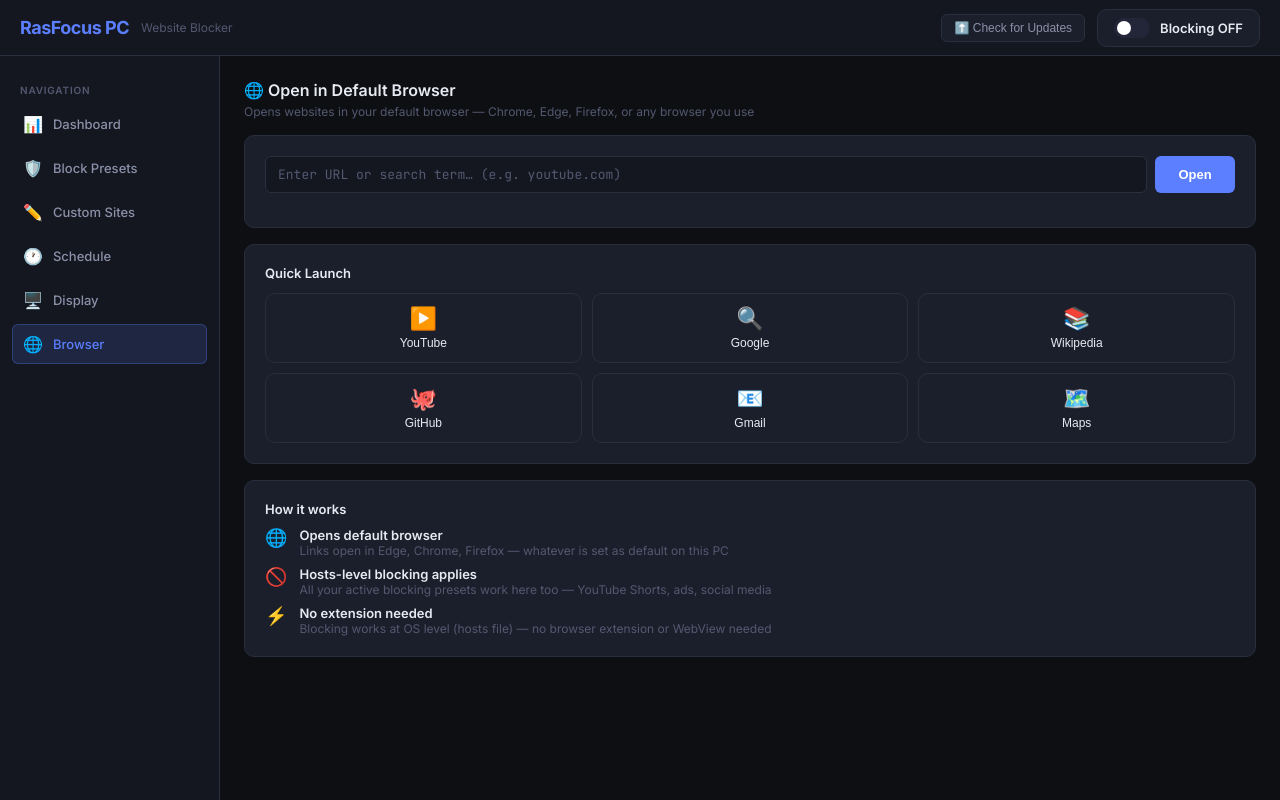
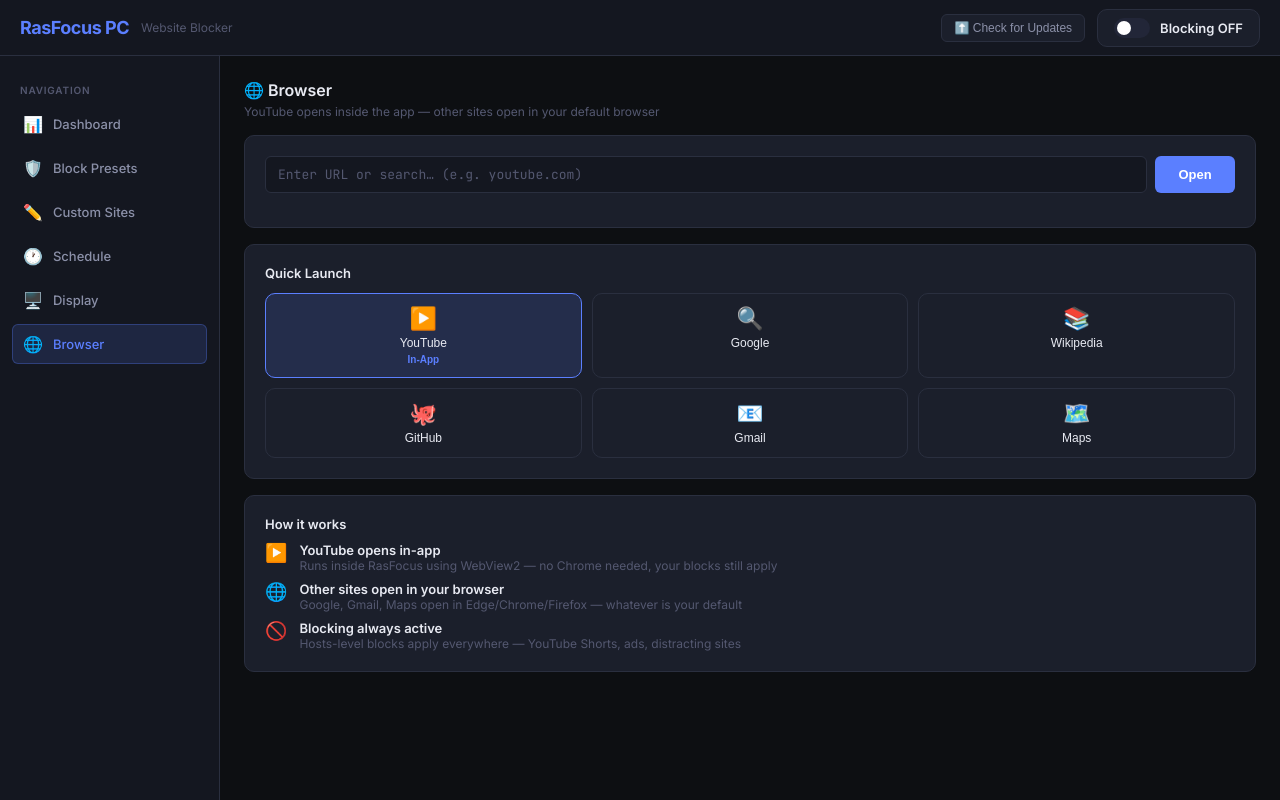
Before and after one commit to raseledutools/RasFocusPC, a React (Vite) app: page / in a window 1280 px wide. Both pictures are taken after a click on the element "🌐 Browser". Built offline with nearby package versions, Linux system fonts and the light colour scheme.

Commit message:
feat: YouTube quick link opens in-app, others open default browser

```diff
--- a/src/App.tsx
+++ b/src/App.tsx
@@ -521,10 +521,13 @@
   );
 }
 
+// Sites that open inside the app (in-app browser with Chrome UA)
+const IN_APP_SITES = ["youtube.com", "www.youtube.com"];
+
 function BrowserPage() {
   const [inputUrl, setInputUrl] = useState("");
   const [loading, setLoading] = useState(false);
-  const [lastOpened, setLastOpened] = useState<string | null>(null);
+  const [lastOpened, setLastOpened] = useState<{ url: string; inApp: boolean } | null>(null);
   const [error, setError] = useState<string | null>(null);
 
   const quickLinks = [
@@ -536,7 +539,6 @@
     { label: "Maps", url: "https://maps.google.com", icon: "🗺️" },
   ];
 
-  // Normalise a raw input into a full URL
   const normalise = (raw: string) => {
     let nav = raw.trim();
     if (!nav) return "";
@@ -549,26 +551,36 @@
     return nav;
   };
 
-  // Derive a readable title from a URL
   const titleFor = (url: string): string => {
     try {
-      const u = new URL(url);
-      // e.g. "youtube.com", "google.com"
-      return u.hostname.replace(/^www\./, "");
+      return new URL(url).hostname.replace(/^www\./, "");
     } catch {
       return url;
     }
   };
 
-  // Open URL in the system default browser (YouTube, Gmail etc. block embedded WebView)
-  const openInApp = async (rawUrl: string) => {
+  const isInAppUrl = (url: string): boolean => {
+    try {
+      const host = new URL(url).hostname.replace(/^www\./, "");
+      return IN_APP_SITES.some(s => s.replace(/^www\./, "") === host);
+    } catch {
+      return false;
+    }
+  };
+
+  const openUrl = async (rawUrl: string) => {
     const nav = normalise(rawUrl);
     if (!nav) return;
     setLoading(true);
     setError(null);
     try {
+      const inApp = isInAppUrl(nav);
+      if (inApp) {
+        await invoke("open_in_app_browser", { url: nav, title: titleFor(nav) });
+      } else {
         await invoke("open_browser_window", { url: nav });
-      setLastOpened(nav);
+      }
+      setLastOpened({ url: nav, inApp });
     } catch (e) {
       setError(String(e));
     } finally {
@@ -576,17 +588,17 @@
     }
   };
 
-  const handleNavigate = () => openInApp(inputUrl);
+  const handleNavigate = () => openUrl(inputUrl);
 
   return (
     <div>
       {/* Header */}
       <div style={{ marginBottom: 16 }}>
         <div className="card-title" style={{ fontSize: 16, marginBottom: 4 }}>
-          🌐 Open in Default Browser
+          🌐 Browser
         </div>
         <div className="card-desc">
-          Opens websites in your default browser — Chrome, Edge, Firefox, or any browser you use
+          YouTube opens inside the app — other sites open in your default browser
         </div>
       </div>
 
@@ -598,7 +610,7 @@
             value={inputUrl}
             onChange={(e) => setInputUrl(e.target.value)}
             onKeyDown={(e) => e.key === "Enter" && handleNavigate()}
-            placeholder="Enter URL or search term… (e.g. youtube.com)"
+            placeholder="Enter URL or search… (e.g. youtube.com)"
             style={{ flex: 1 }}
           />
           <button
@@ -612,34 +624,22 @@
         </div>
 
         {error && (
-          <div
-            style={{
-              marginTop: 10,
-              padding: "8px 12px",
-              borderRadius: 6,
-              background: "var(--danger-soft)",
-              border: "1px solid var(--danger)",
-              fontSize: 12,
-              color: "var(--danger)",
-            }}
-          >
+          <div style={{
+            marginTop: 10, padding: "8px 12px", borderRadius: 6,
+            background: "var(--danger-soft)", border: "1px solid var(--danger)",
+            fontSize: 12, color: "var(--danger)",
+          }}>
             ⚠️ {error}
           </div>
         )}
 
         {lastOpened && !error && (
-          <div
-            style={{
-              marginTop: 10,
-              padding: "8px 12px",
-              borderRadius: 6,
-              background: "var(--success-soft)",
-              border: "1px solid var(--success)",
-              fontSize: 12,
-              color: "var(--success)",
-            }}
-          >
-            ✅ Opened in default browser: {titleFor(lastOpened)}
+          <div style={{
+            marginTop: 10, padding: "8px 12px", borderRadius: 6,
+            background: "var(--success-soft)", border: "1px solid var(--success)",
+            fontSize: 12, color: "var(--success)",
+          }}>
+            ✅ {lastOpened.inApp ? "Opened in app" : "Opened in default browser"}: {titleFor(lastOpened.url)}
           </div>
         )}
       </div>
@@ -647,41 +647,31 @@
       {/* Quick Links */}
       <div className="card" style={{ marginBottom: 16 }}>
         <div className="card-title" style={{ marginBottom: 12, fontSize: 13 }}>Quick Launch</div>
-        <div
-          style={{
-            display: "grid",
-            gridTemplateColumns: "repeat(3, 1fr)",
-            gap: 10,
-          }}
-        >
-          {quickLinks.map((link) => (
+        <div style={{ display: "grid", gridTemplateColumns: "repeat(3, 1fr)", gap: 10 }}>
+          {quickLinks.map((link) => {
+            const inApp = isInAppUrl(link.url);
+            return (
               <button
                 key={link.url}
                 className="btn"
-              onClick={() => {
-                setInputUrl(link.url);
-                openInApp(link.url);
-              }}
+                onClick={() => { setInputUrl(link.url); openUrl(link.url); }}
                 style={{
-                display: "flex",
-                flexDirection: "column",
-                alignItems: "center",
-                gap: 4,
+                  display: "flex", flexDirection: "column", alignItems: "center", gap: 4,
                   padding: "12px 8px",
-                background: "var(--bg-surface)",
-                border: "1px solid var(--border)",
-                borderRadius: 10,
-                cursor: "pointer",
-                fontSize: 12,
-                fontWeight: 500,
-                color: "var(--text-primary)",
-                transition: "all 0.15s",
+                  background: inApp ? "var(--accent-soft, rgba(99,102,241,0.08))" : "var(--bg-surface)",
+                  border: inApp ? "1.5px solid var(--accent)" : "1px solid var(--border)",
+                  borderRadius: 10, cursor: "pointer", fontSize: 12, fontWeight: 500,
+                  color: "var(--text-primary)", transition: "all 0.15s",
                 }}
               >
                 <span style={{ fontSize: 22 }}>{link.icon}</span>
                 {link.label}
+                {inApp && (
+                  <span style={{ fontSize: 10, color: "var(--accent)", fontWeight: 600 }}>In-App</span>
+                )}
               </button>
-          ))}
+            );
+          })}
         </div>
       </div>
 
@@ -690,11 +680,11 @@
         <div className="card-title" style={{ marginBottom: 10, fontSize: 13 }}>How it works</div>
         <div style={{ display: "flex", flexDirection: "column", gap: 8 }}>
           {[
-            ["🌐", "Opens default browser", "Links open in Edge, Chrome, Firefox — whatever is set as default on this PC"],
-            ["🚫", "Hosts-level blocking applies", "All your active blocking presets work here too — YouTube Shorts, ads, social media"],
-            ["⚡", "No extension needed", "Blocking works at OS level (hosts file) — no browser extension or WebView needed"],
+            ["▶️", "YouTube opens in-app", "Runs inside RasFocus using WebView2 — no Chrome needed, your blocks still apply"],
+            ["🌐", "Other sites open in your browser", "Google, Gmail, Maps open in Edge/Chrome/Firefox — whatever is your default"],
+            ["🚫", "Blocking always active", "Hosts-level blocks apply everywhere — YouTube Shorts, ads, distracting sites"],
           ].map(([icon, title, desc]) => (
-            <div key={title} style={{ display: "flex", gap: 12, alignItems: "flex-start" }}>
+            <div key={String(title)} style={{ display: "flex", gap: 12, alignItems: "flex-start" }}>
               <span style={{ fontSize: 18 }}>{icon}</span>
               <div>
                 <div style={{ fontSize: 13, fontWeight: 600 }}>{title}</div>
```
Lines whose indentation alone changed are shown as unchanged.
